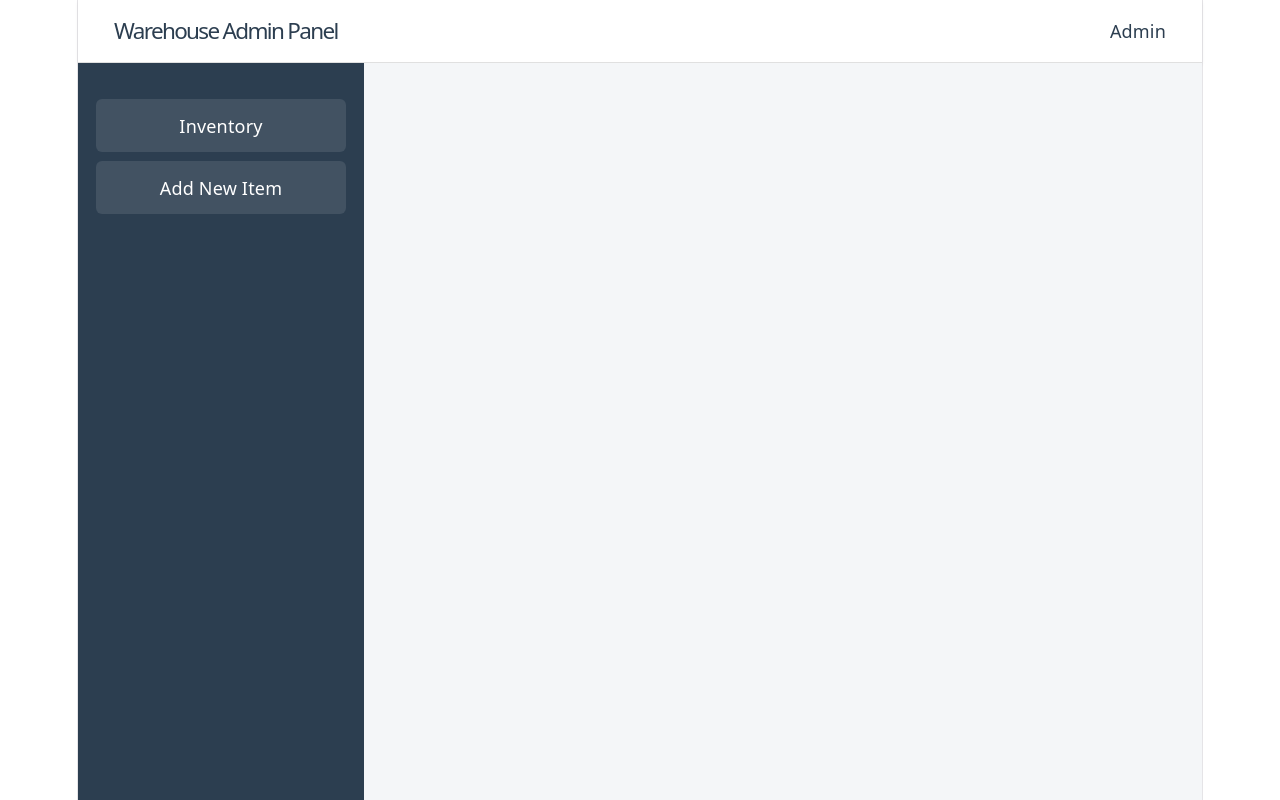
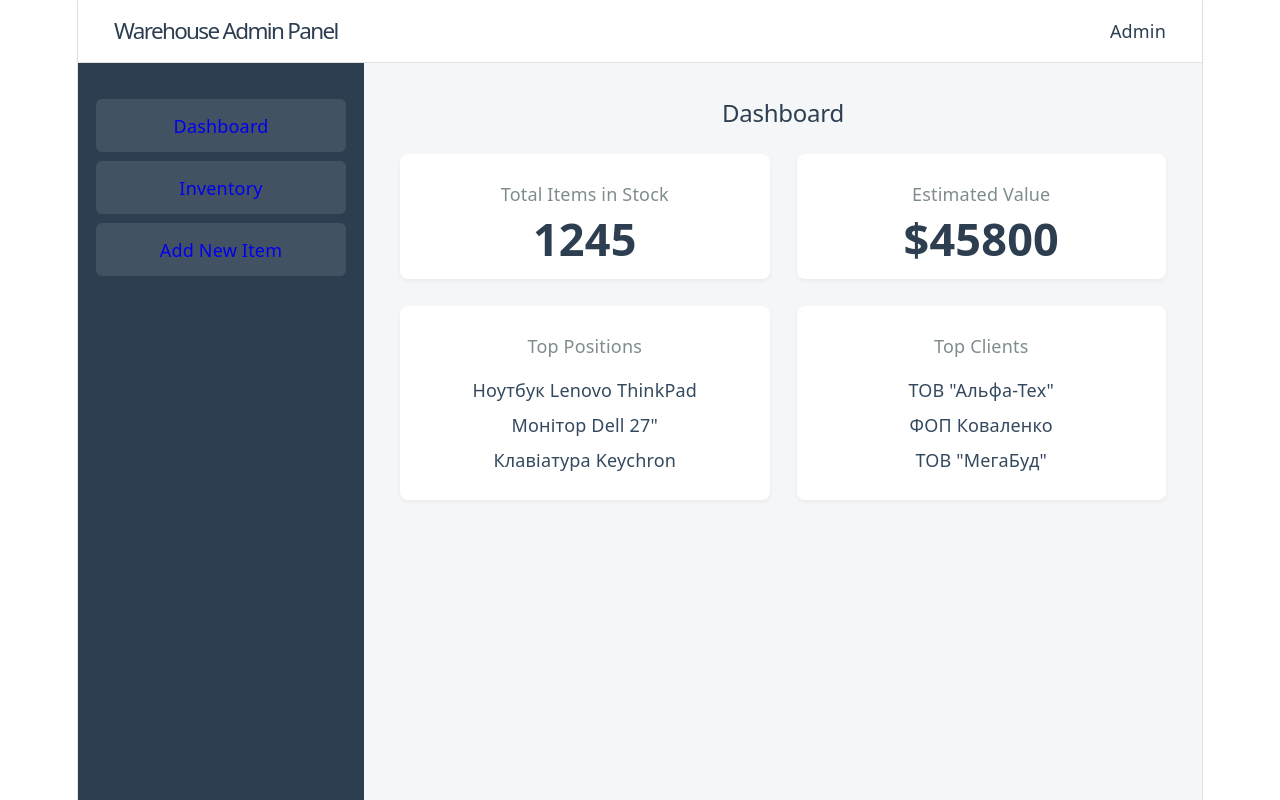
Before and after one commit to Igor-ct/lab7-admin-web-service, a React (Vite) app: page / in a window 1280 px wide. Built offline with nearby package versions, Linux system fonts and the light colour scheme.

Commit message:
feat: add routing and navigation
- implement React Router
- add navigation links
- rename src/components/pages to src/pages

```diff
--- a/package.json
+++ b/package.json
@@ -11,7 +11,8 @@
   },
   "dependencies": {
     "react": "^19.2.4",
-    "react-dom": "^19.2.4"
+    "react-dom": "^19.2.4",
+    "react-router-dom": "^7.14.1"
   },
   "devDependencies": {
     "@eslint/js": "^9.39.4",
--- a/src/App.jsx
+++ b/src/App.jsx
@@ -1,17 +1,30 @@
-import Header from './components/Layout/Header/Header';
-import Sidebar from './components/Layout/Sidebar/Sidebar';
-import MainWorkspace from './components/Layout/MainWorkspace/MainWorkspace';
+import { BrowserRouter, Routes, Route } from 'react-router-dom';
+import Header from './components/layout/Header/Header';
+import Sidebar from './components/layout/Sidebar/Sidebar';
+import MainWorkspace from './components/layout/MainWorkspace/MainWorkspace';
 import styles from './App.module.css';
+
+import Dashboard from './pages/Dashboard/Dashboard';
+import AdminInventory from './pages/AdminInventory/AdminInventory';
+import AdminInventoryCreate from './pages/AdminInventoryCreate/AdminInventoryCreate';
 
 function App() {
   return (
-    <div className={styles.adminLayout}>
-      <Header />
-      <div className={styles.mainContainer}>
-        <Sidebar />
-        <MainWorkspace />
+    <BrowserRouter>
+      <div className={styles.adminLayout}>
+        <Header />
+        <div className={styles.mainContainer}>
+          <Sidebar />
+          <MainWorkspace>
+            <Routes>
+              <Route path="/" element={<Dashboard />} />
+              <Route path="/inventory" element={<AdminInventory />} />
+              <Route path="/inventory/create" element={<AdminInventoryCreate />} />
+            </Routes>
+          </MainWorkspace>
+        </div>
       </div>
-    </div>
+    </BrowserRouter>
   );
 }
 
--- a/src/components/layout/Sidebar/Sidebar.jsx
+++ b/src/components/layout/Sidebar/Sidebar.jsx
@@ -1,3 +1,4 @@
+import { Link } from 'react-router-dom';
 import styles from './Sidebar.module.css';
 
 function Sidebar() {
@@ -5,8 +6,15 @@ function Sidebar() {
     <aside className={styles.sidebar}>
       <nav>
         <ul className={styles.navList}>
-          <li className={styles.navItem}> Inventory</li>
-          <li className={styles.navItem}> Add New Item</li>
+          <Link to="/" style={{ textDecoration: 'none' }}>
+            <li className={styles.navItem}>Dashboard</li>
+          </Link>
+          <Link to="/inventory" style={{ textDecoration: 'none' }}>
+            <li className={styles.navItem}>Inventory</li>
+          </Link>
+          <Link to="/inventory/create" style={{ textDecoration: 'none' }}>
+            <li className={styles.navItem}>Add New Item</li>
+          </Link>
         </ul>
       </nav>
     </aside>
--- a/src/components/pages/Dashboard/Dashboard.jsx
+++ b/src/pages/Dashboard/Dashboard.jsx
@@ -1,5 +1,5 @@
 import { useState, useEffect } from 'react';
-import styles from './MainWorkspace.module.css';
+import styles from './Dashboard.module.css';
 
 function Dashboard() {
   const [stats, setStats] = useState({
```
Also changed, not shown: src/pages/AdminInventory/AdminInventory.jsx (renamed from src/components/pages/AdminInventory/AdminInventory.jsx), src/pages/AdminInventoryCreate/AdminInventoryCreate.jsx (renamed from src/components/pages/AdminInventoryCreate/AdminInventoryCreate.jsx), src/pages/AdminInventoryDetails/AdminInventoryDetails.jsx (renamed from src/components/pages/AdminInventoryDetails/AdminInventoryDetails.jsx), src/pages/AdminInventoryEdit/AdminInventoryEdit.jsx (renamed from src/components/pages/AdminInventoryEdit/AdminInventoryEdit.jsx), src/pages/Dashboard/Dashboard.module.css (renamed from src/components/pages/Dashboard/Dashboard.module.css), 1 other file (tests, documents, lock files or other folders).
